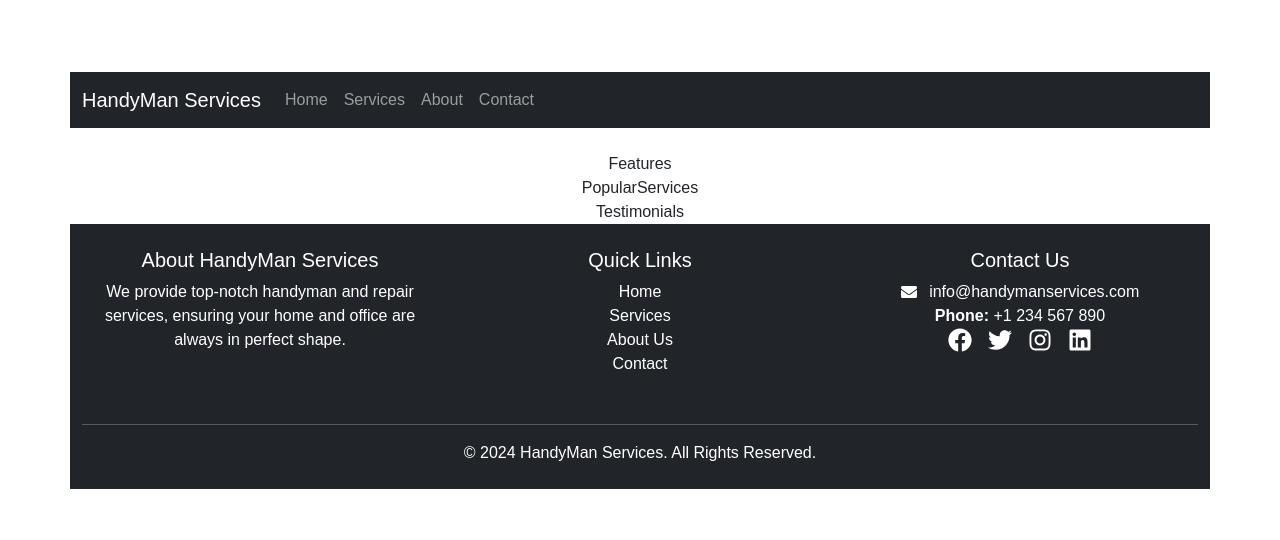
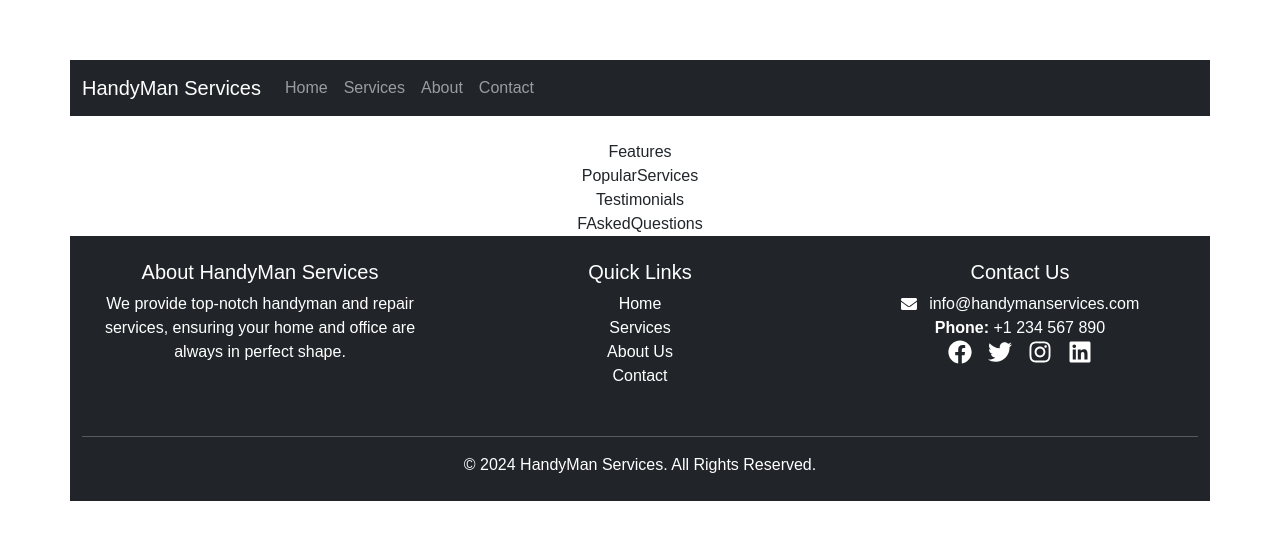
Before and after one commit to nurulazam-dev/mna-handyman-platform, a React (Vite) app: page / in a window 1280 px wide. Shown: the part 120-660 px from the top of the page. Built offline with nearby package versions, Linux system fonts and the light colour scheme.

Commit message:
FAskedQuestions component create

```diff
--- /dev/null
+++ b/src/components/FAskedQuestions.jsx
@@ -0,0 +1,7 @@
+import React from "react";
+
+const FAskedQuestions = () => {
+  return <div>FAskedQuestions</div>;
+};
+
+export default FAskedQuestions;
--- a/src/pages/Home.jsx
+++ b/src/pages/Home.jsx
@@ -1,3 +1,4 @@
+import FAskedQuestions from "../components/FAskedQuestions";
 import Features from "../components/Features";
 import Hero from "../components/Hero";
 import PopularServices from "../components/PopularServices";
@@ -10,6 +11,7 @@ const Home = () => {
       <Features />
       <PopularServices />
       <Testimonials />
+      <FAskedQuestions />
     </>
   );
 };
```
